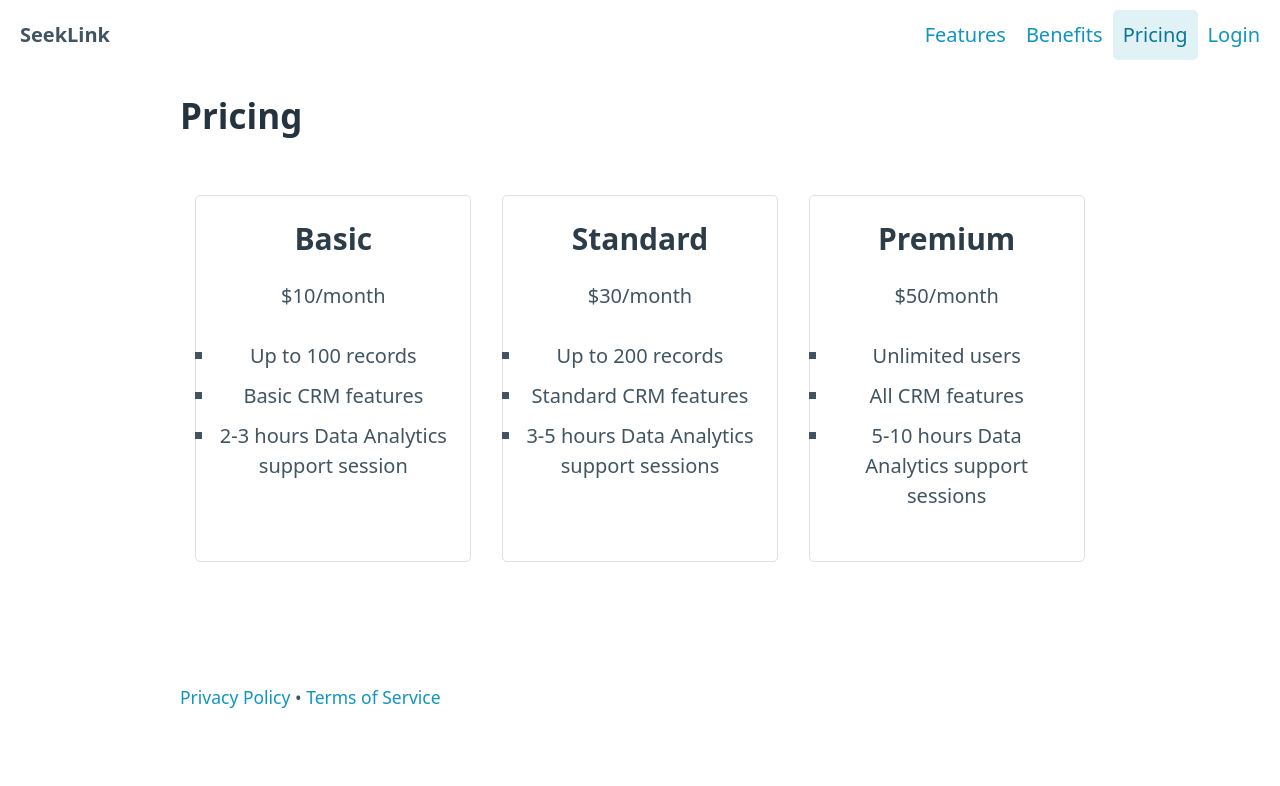
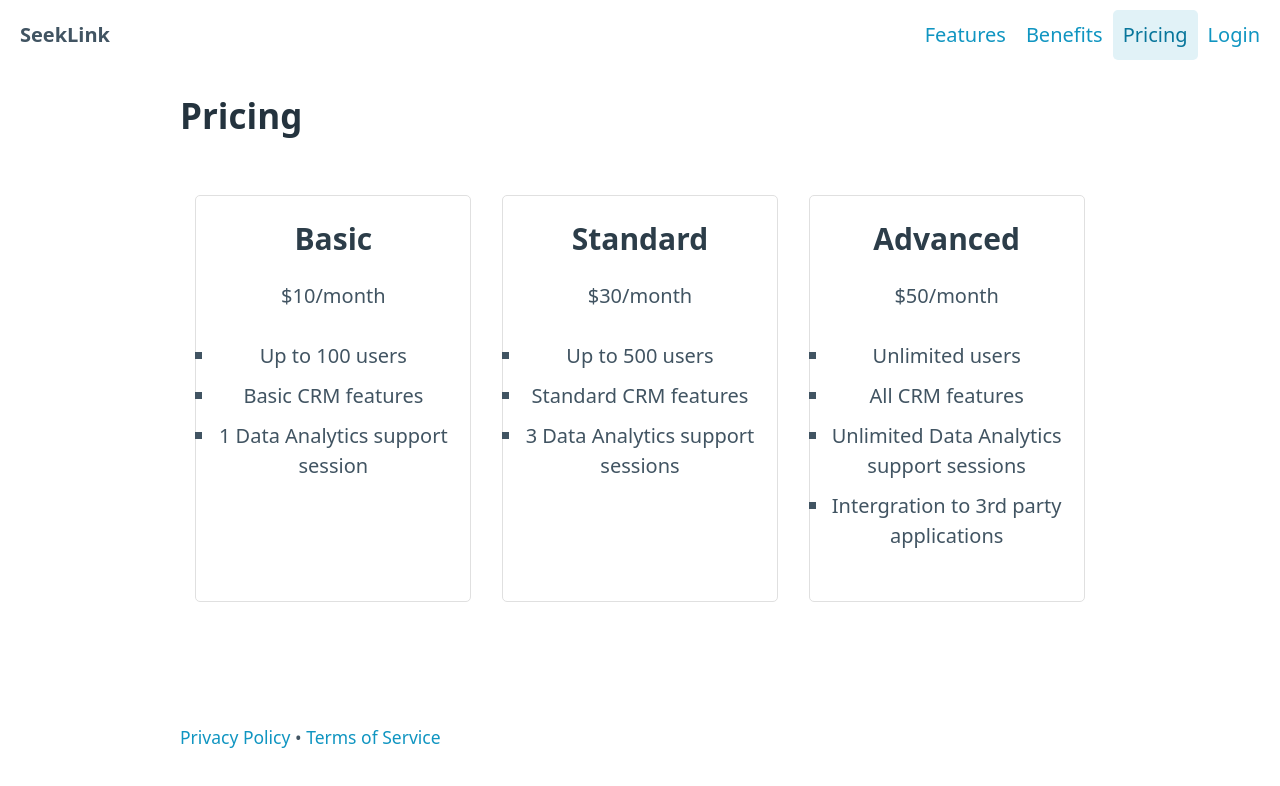
Before and after one commit to mrcryptoseb/Seeklink, a plain HTML site: page index.html in a window 1280 px wide. Both pictures are taken after a click on the link "Pricing". Drawn offline with nearby package versions, Linux system fonts and the light colour scheme.

Commit message:
Update index.html

```diff
--- a/index.html
+++ b/index.html
@@ -28,7 +28,7 @@
             background-color: #fafafa;
         }
         .form-group {
-            margin-bottom: 0.5rem;
+            margin-bottom: 0.75rem;
         }
         .form-group label {
             display: block;
@@ -199,27 +199,28 @@
                     <h3>Basic</h3>
                     <p>$10/month</p>
                     <ul>
-                        <li>Up to 100 records</li>
+                        <li>Up to 100 users</li>
                         <li>Basic CRM features</li>
-                        <li>2-3 hours Data Analytics support session</li>
+                        <li>1 Data Analytics support session</li>
                     </ul>
                 </div>
                 <div class="plan">
                     <h3>Standard</h3>
                     <p>$30/month</p>
                     <ul>
-                        <li>Up to 200 records</li>
+                        <li>Up to 500 users</li>
                         <li>Standard CRM features</li>
-                        <li>3-5 hours Data Analytics support sessions</li>
+                        <li>3 Data Analytics support sessions</li>
                     </ul>
                 </div>
                 <div class="plan">
-                    <h3>Premium</h3>
+                    <h3>Advanced</h3>
                     <p>$50/month</p>
                     <ul>
                         <li>Unlimited users</li>
                         <li>All CRM features</li>
-                        <li>5-10 hours Data Analytics support sessions</li>
+                        <li>Unlimited Data Analytics support sessions</li>
+                      <li>Intergration to 3rd party applications</li>
                     </ul>
                 </div>
             </div>
```
